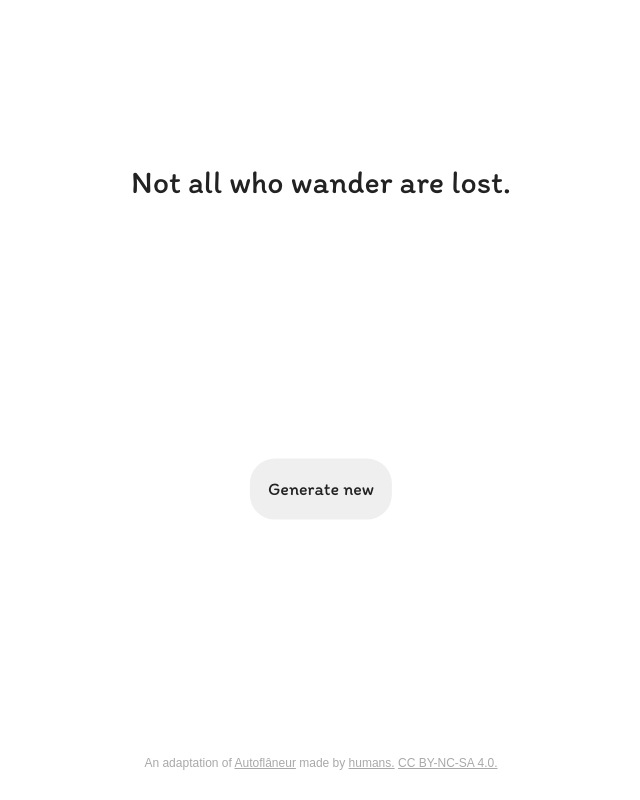
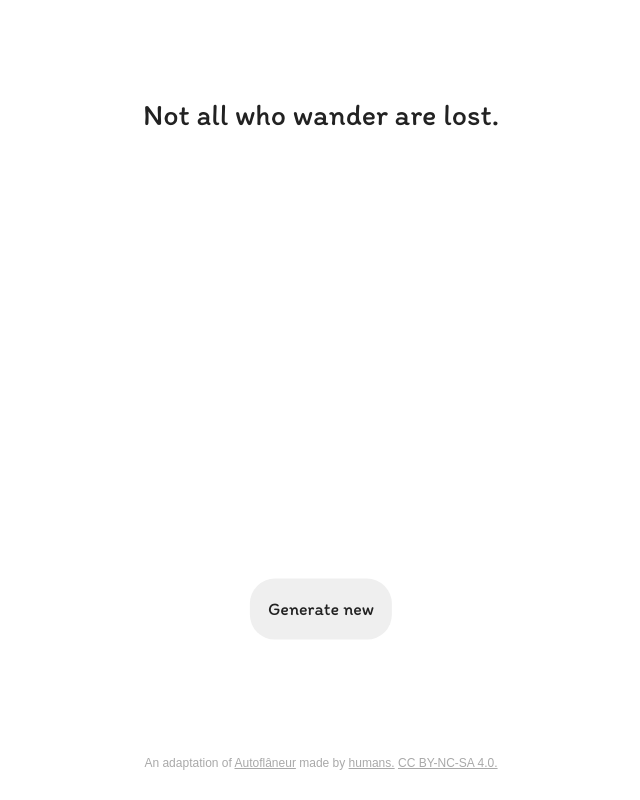
Before and after one commit to jaranta/eksymisgeneraattori, a plain HTML site: page index.html in a window 1280 px wide. Shown: the whole page, without its empty margins (319-959 px from the left). Drawn offline with nearby package versions, Linux system fonts and the light colour scheme.

Commit message:
Add space to support smaller screens

```diff
--- a/css/main.css
+++ b/css/main.css
@@ -115,15 +115,15 @@ a:hover {
 }
 
 .main {
-    padding: 10%;
+    padding: 5%;
     text-align: center;
     font-family: 'Itim', cursive;
-    font-size: 32px;
+    font-size: 30px;
 }
 
 #generateButton {
     position: absolute;
-    top: 60%;
+    top: 75%;
     left: 50%;
     transform: translate(-50%, -35%);
 }
```
